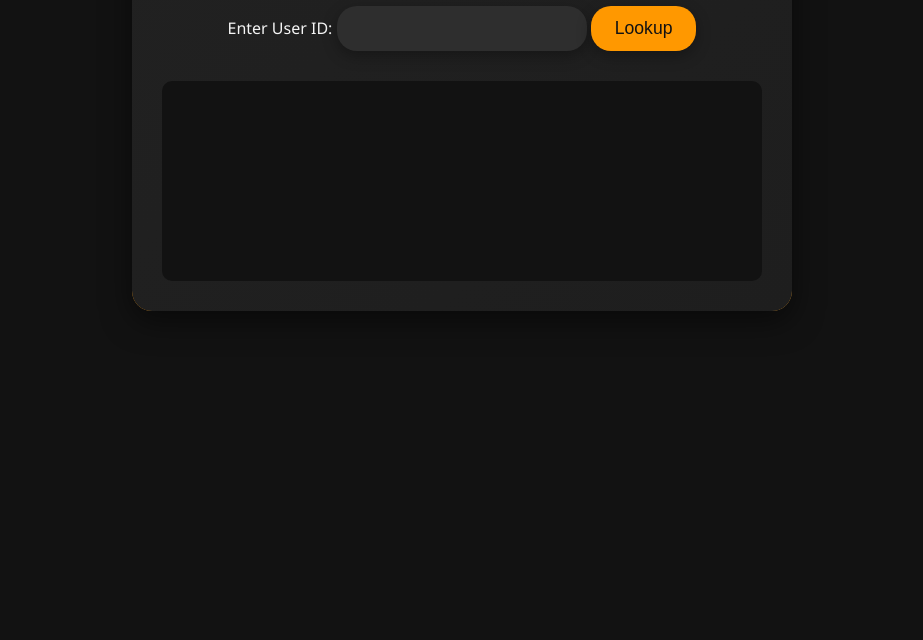
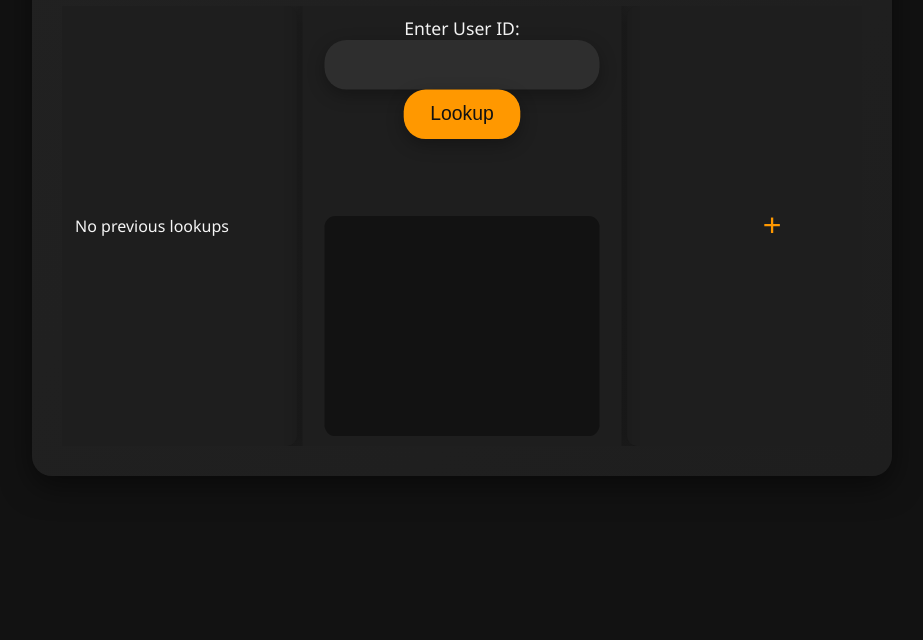
Before and after one commit to JMJAJ/DiscLookUp, a website: page public/index.html in a window 1280 px wide. Shown: the part 160-800 px from the top of the page, without its empty margins (178-1101 px from the left). Drawn offline with Linux system fonts and the light colour scheme.

Commit message:
Unofficial Release

```diff
--- a/public/index.html
+++ b/public/index.html
@@ -9,14 +9,20 @@
     <center>
         <div class="container">
             <h1>Discord User Information</h1>
+            <div id="cardWrapper">
+                <div id="prevLookups" class="card swipeable-card"></div>
+                <div id="currentLookup" class="card swipeable-card current-card">
                     <form id="userForm">
                         <label for="userId">Enter User ID:</label>
                         <input type="text" id="userId" name="userId" required>
                         <button type="submit">Lookup</button>
                     </form>
-            <div id="cardsContainer">
-                <div id="userInfo" class="card"></div>
+                    <div id="userInfo"></div>
                     <div id="bannerContainer"></div>
+                </div>
+                <div id="newLookup" class="card swipeable-card">
+                    <button id="addLookupButton">+</button>
+                </div>
             </div>
         </div>
         <script src="script.js"></script>
--- a/public/script.js
+++ b/public/script.js
@@ -17,17 +17,36 @@ document.getElementById('userForm').addEventListener('submit', function (e) {
             return response.json();
         })
         .then((data) => {
-            const userInfoContainer = document.getElementById('userInfo');
-            const bannerContainer = document.getElementById('bannerContainer');
-
             if (data.error) {
-                userInfoContainer.innerHTML = `<p>Error: ${data.error}</p>`;
+                displayError(data.error);
                 return;
             }
 
+            const userInfoHtml = generateUserInfoHtml(data);
+
+            const userInfoContainer = document.getElementById('userInfo');
+            userInfoContainer.innerHTML = userInfoHtml;
+
+            const bannerContainer = document.getElementById('bannerContainer');
             bannerContainer.style.backgroundColor = data.bannerColor || '#121212'; // Fallback color
 
-            const userInfoHtml = `
+            saveLookup(data);
+            updatePastLookups();
+        })
+        .catch((error) => {
+            console.error('Fetch error:', error);
+            document.getElementById('userInfo').innerHTML = '<p>An error occurred. Please try again later.</p>';
+        });
+});
+
+document.getElementById('addLookupButton').addEventListener('click', function () {
+    document.getElementById('userId').value = ''; // Clear the input field
+    document.getElementById('userInfo').innerHTML = ''; // Clear the current info
+    document.getElementById('bannerContainer').style.backgroundColor = '#121212'; // Reset banner
+});
+
+function generateUserInfoHtml(data) {
+    return `
         <h2>${data.username}#${data.discriminator}</h2>
         <p>Discord ID: ${data.discordId}</p>
         <p>Global Name: ${data.globalName}</p>
@@ -44,11 +63,36 @@ document.getElementById('userForm').addEventListener('submit', function (e) {
         ${data.avatarImage ? `<img src="${data.avatarImage}" alt="Avatar" />` : ''}
         ${data.bannerImage ? `<img src="${data.bannerImage}" alt="Banner" />` : ''}
     `;
+}
 
-            userInfoContainer.innerHTML = userInfoHtml;
-        })
-        .catch((error) => {
-            console.error('Fetch error:', error);
-            document.getElementById('userInfo').innerHTML = '<p>An error occurred. Please try again later.</p>';
-        });
-});
+function displayError(errorMessage) {
+    const userInfoContainer = document.getElementById('userInfo');
+    userInfoContainer.innerHTML = `<p>Error: ${errorMessage}</p>`;
+}
+
+function saveLookup(data) {
+    let lookups = JSON.parse(localStorage.getItem('lookups') || '[]');
+    lookups.push(data);
+    localStorage.setItem('lookups', JSON.stringify(lookups));
+}
+
+function updatePastLookups() {
+    const prevLookupsContainer = document.getElementById('prevLookups');
+    let lookups = JSON.parse(localStorage.getItem('lookups') || '[]');
+
+    if (lookups.length === 0) {
+        prevLookupsContainer.innerHTML = '<p>No previous lookups</p>';
+        return;
+    }
+
+    prevLookupsContainer.innerHTML = lookups.map(lookup => `
+        <div class="lookup-card">
+            <h3>${lookup.username}#${lookup.discriminator}</h3>
+            <p>Discord ID: ${lookup.discordId}</p>
+            ${lookup.avatarImage ? `<img src="${lookup.avatarImage}" alt="Avatar" style="width: 50px;" />` : ''}
+        </div>
+    `).join('');
+}
+
+// Initialize past lookups on page load
+updatePastLookups();
--- a/public/styles.css
+++ b/public/styles.css
@@ -7,7 +7,7 @@ body {
 }
 
 .container {
-    max-width: 600px;
+    max-width: 800px; /* Increased width to accommodate multiple cards */
     margin: 50px auto;
     padding: 30px;
     background: linear-gradient(135deg, #212121, #1e1e1e);
@@ -17,27 +17,44 @@ body {
     overflow: hidden;
 }
 
-.container:before {
-    content: '';
-    position: absolute;
-    top: -20px;
-    left: -20px;
-    right: -20px;
-    bottom: -20px;
-    background: linear-gradient(135deg, #ff9800, #ffa726);
-    border-radius: 30px;
-    z-index: -1;
-}
-
-.container:hover:before {
-    transform: scale(1.1);
-}
-
 h1 {
     text-align: center;
     color: #ff9800;
     font-size: 2em;
     text-shadow: 2px 2px 10px rgba(0, 0, 0, 0.5);
+}
+
+#cardWrapper {
+    display: flex;
+    justify-content: center;
+    align-items: center;
+    overflow-x: auto;
+    width: 100%;
+}
+
+.card {
+    background: #1e1e1e;
+    margin: 0 10px;
+    padding: 20px;
+    border-radius: 10px;
+    box-shadow: 0px 5px 15px rgba(0, 0, 0, 0.3);
+    transition: transform 0.3s ease;
+    min-width: 250px;
+}
+
+.swipeable-card {
+    flex-shrink: 0;
+    width: 250px;
+    height: 400px; /* Fixed height for consistency */
+    display: flex;
+    flex-direction: column;
+    justify-content: center;
+    align-items: center;
+}
+
+.current-card {
+    transform: scale(1.1); /* Highlight the current card */
+    z-index: 1;
 }
 
 form {
@@ -98,8 +115,22 @@ form button:hover {
 #bannerContainer {
     height: 200px;
     width: 100%;
-    background-color: #121212; /* Default background color */
+    background-color: #121212;
     border-radius: 10px;
     margin-top: 20px;
     position: relative;
 }
+
+#addLookupButton {
+    font-size: 2em;
+    color: #ff9800;
+    background: none;
+    border: none;
+    cursor: pointer;
+    outline: none;
+    transition: color 0.3s ease;
+}
+
+#addLookupButton:hover {
+    color: #ffb74d;
+}
```
Lines whose indentation alone changed are shown as unchanged.
